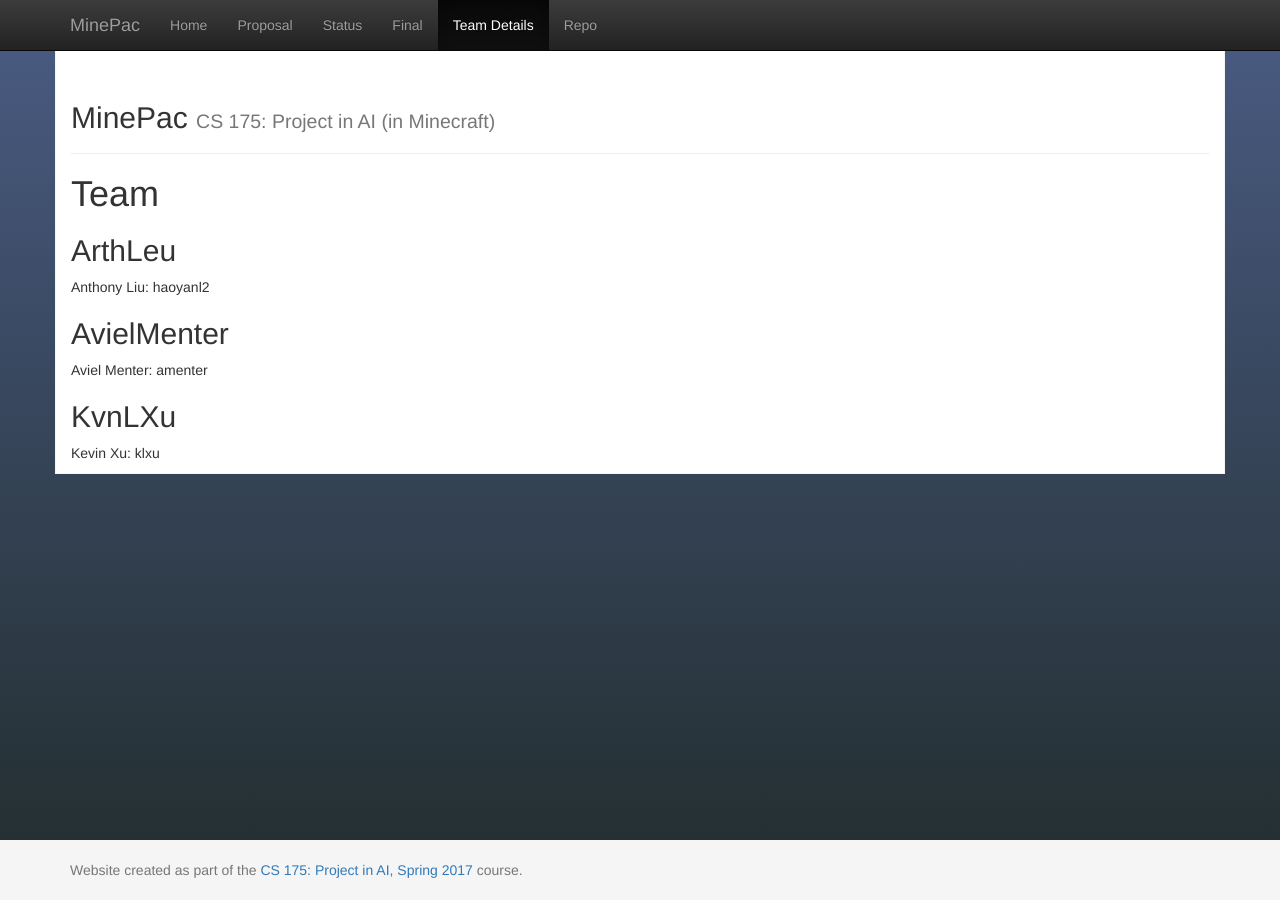
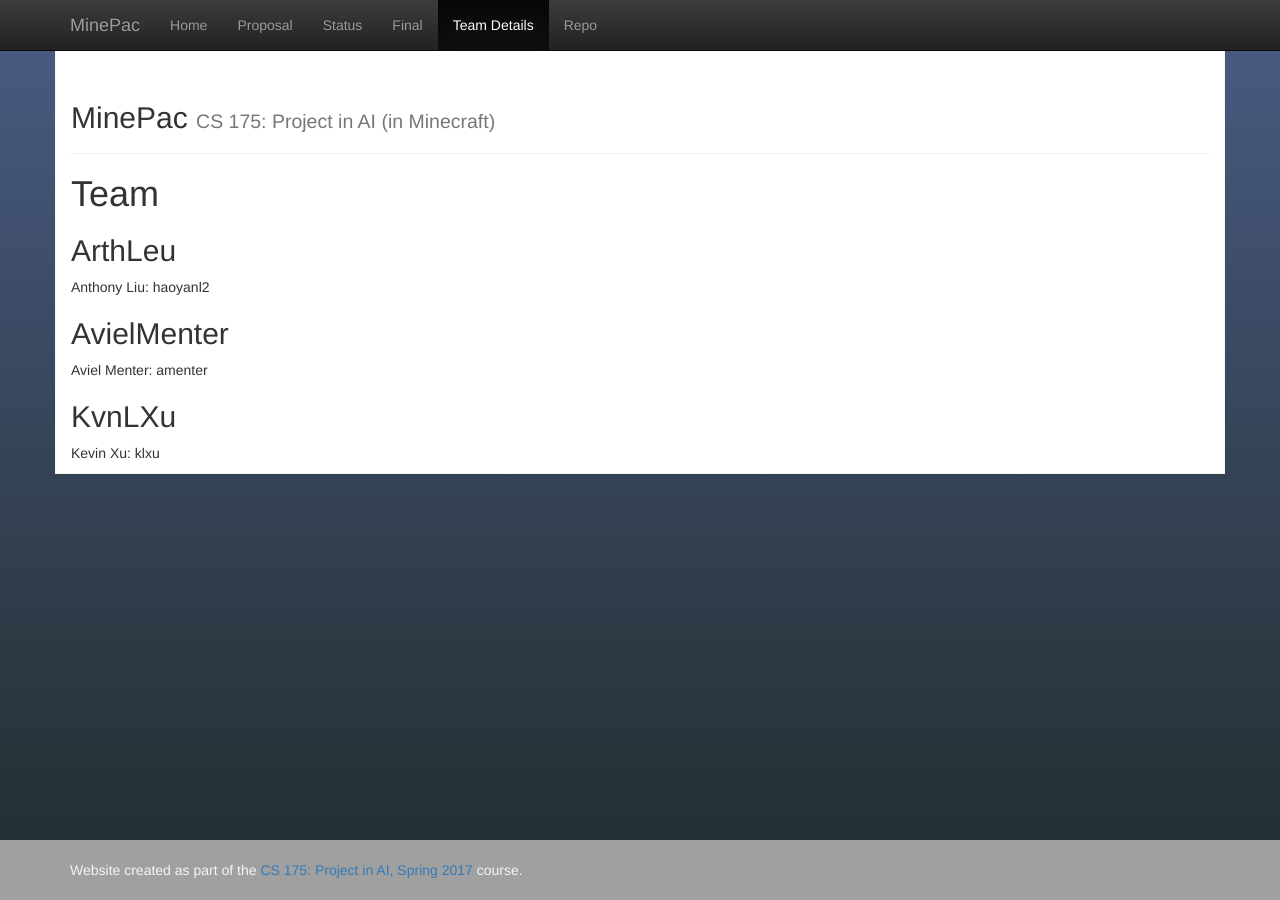
Before and after one commit to r58Playz/MinePac, a Jekyll site: the page built from docs/team.md, in a window 1280 px wide. Built offline with Jekyll 4.4.1, drawn with Linux system fonts in a browser that asks for light colours.

Commit message:
changed footer styles

```diff
--- a/docs/_layouts/default.html
+++ b/docs/_layouts/default.html
@@ -85,7 +85,7 @@
 
     <footer class="footer">
       <div class="container">
-        <p class="text-muted">Website created as part of the <a href="http://sameersingh.org/courses/aiproj/sp17">CS 175: Project in AI, Spring 2017</a> course.</p>
+        <p class="text-muted" style="color: #F5F5F5">Website created as part of the <a href="http://sameersingh.org/courses/aiproj/sp17">CS 175: Project in AI, Spring 2017</a> course.</p>
       </div>
     </footer>
 
--- a/docs/css/custom.css
+++ b/docs/css/custom.css
@@ -20,7 +20,7 @@
   width: 100%;
   /* Set the fixed height of the footer here */
   height: 60px;
-  background-color: #F5F5F5;
+  background-color: #A0A0A0;
 }
 
 
```
